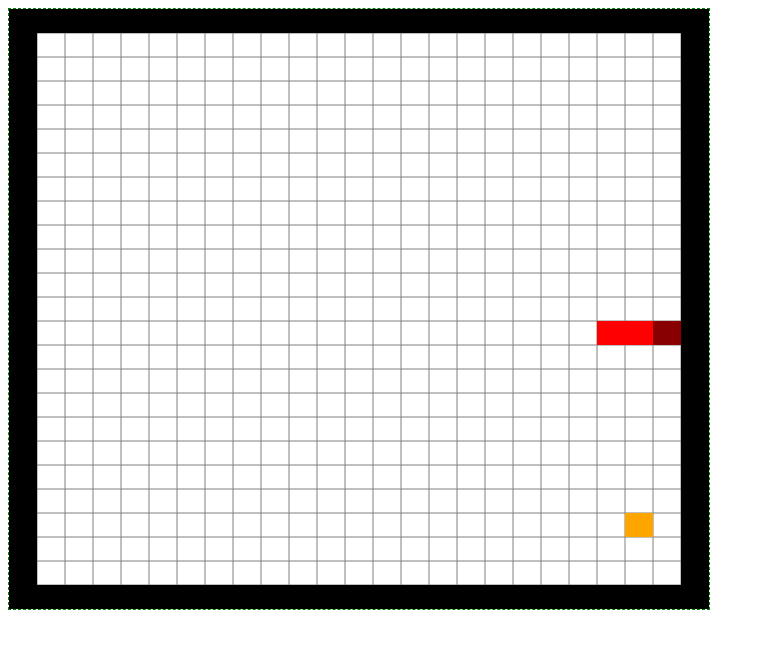
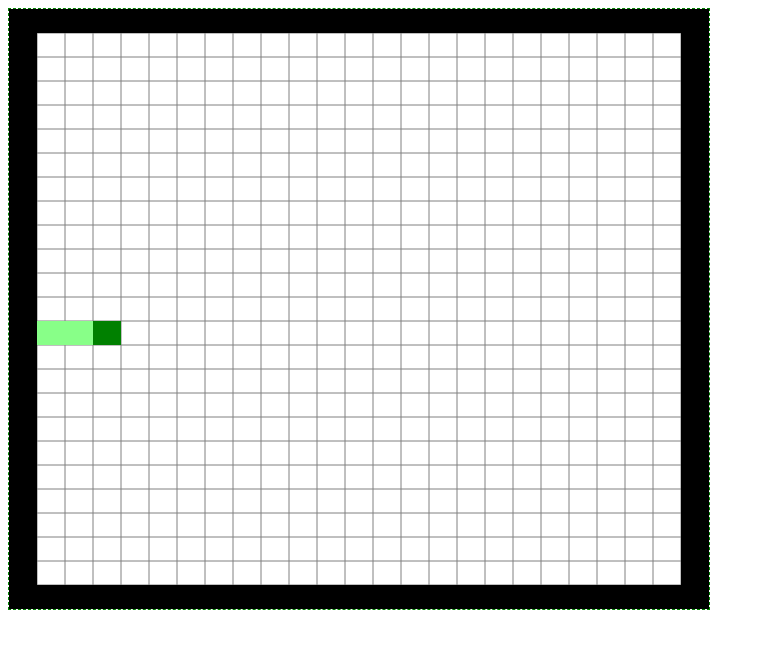
Before and after one commit to portsoc/snake, a plain HTML site: page canvassnake.html in a window 1280 px wide. Shown: the whole page, without its empty margins (0-765 px from the left). Drawn offline with Linux system fonts and the light colour scheme.

Commit message:
start on key press

```diff
--- a/canvassnake.html
+++ b/canvassnake.html
@@ -10,6 +10,7 @@
 
 <script>
   'use strict';
+  const audio = new Audio('http://media.phoneboy.com/misc/nokia-tune.mp3');
 
   const gameworld = [];
   window.g = gameworld;
@@ -38,10 +39,9 @@
   const snake = [];
 
   function init() {
-    worldsetup();
+    worldsetup(true);
     repaint();
     setupListeners();
-    setTimeout(update, snakeDelay);
   }
 
   function setupListeners() {
@@ -70,15 +70,14 @@
     }
   }
 
-  function worldsetup() {
-    const audio = new Audio('http://media.phoneboy.com/misc/nokia-tune.mp3');
-    audio.play();
+  function worldsetup(startDead) {
+    if (!startDead) audio.play();
 
     for (let i = 0; i < numcells; i++) {
       gameworld[i] = [];
     }
 
-    dead = false;
+    dead = startDead;
 
     snakeDelay = 200;
 
@@ -105,7 +104,7 @@
       gameworld[pos.x][pos.y] = i ? SNAKE : SNAKEHEAD;
     }
 
-    placePellet();
+    if (!startDead) placePellet();
   }
 
   function placePellet() {
@@ -178,6 +177,8 @@
     }
   }
 
+  let nextUpdate = null;
+
   function update() {
     const newPos = Object.assign({},snake[0]);
 
@@ -187,8 +188,6 @@
       case 'east':  newPos.x = (newPos.x+1 + numcells) % numcells; break;
       case 'west':  newPos.x = (newPos.x-1 + numcells) % numcells; break;
     }
-
-    console.log(newPos);
 
     //if there is something there that isn't a pellet we have died
     const whatshere = gameworld[newPos.x][newPos.y];
@@ -208,7 +207,10 @@
     }
 
     repaint();
-    if (!dead) setTimeout(update, snakeDelay);
+    if (!dead) {
+      if (nextUpdate != null) clearTimeout(nextUpdate);
+      nextUpdate = setTimeout(update, snakeDelay);
+    }
   }
 
   function die() {
```
